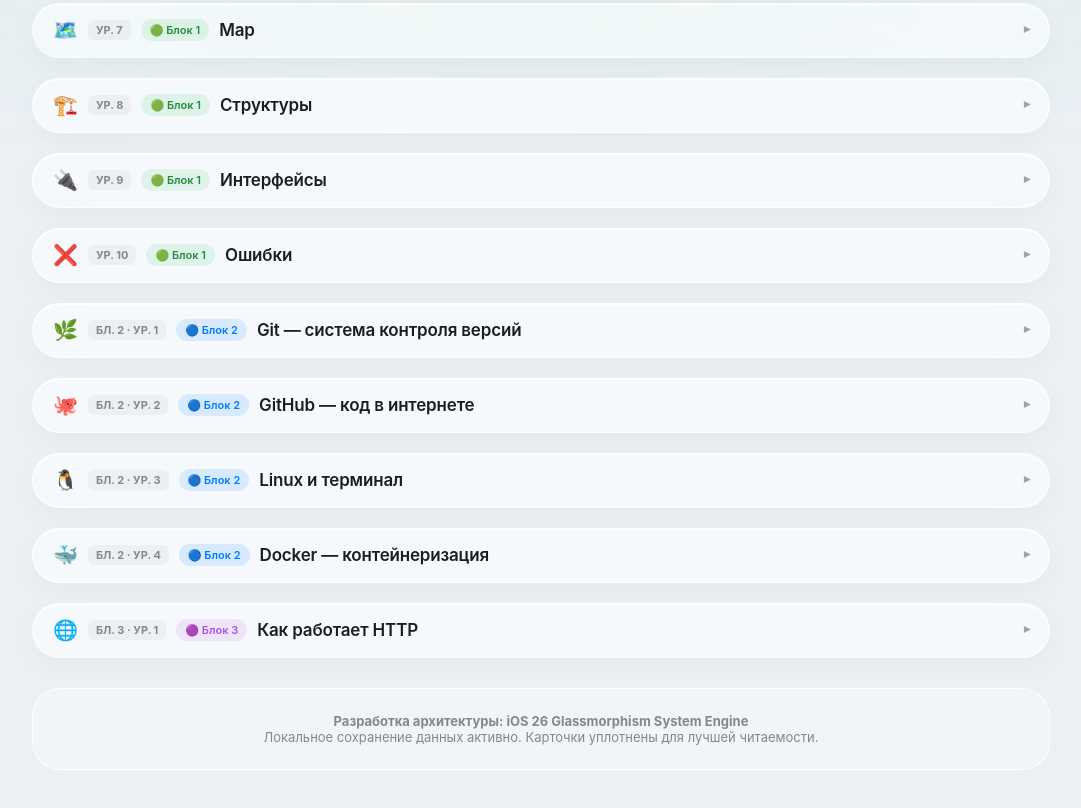
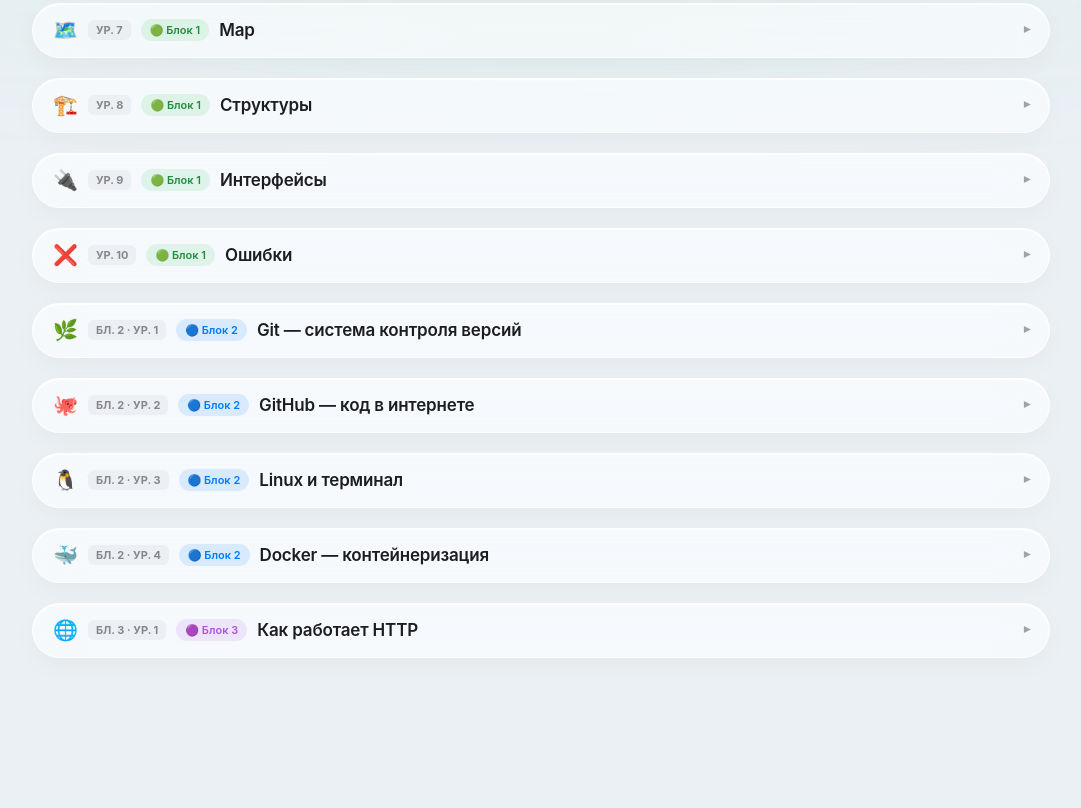
Before and after one commit to dmitrytretyak19/go-notes, a plain HTML site: page index.html in a window 1280 px wide. Shown: the part 1126-1934 px from the top of the page, without its empty margins (99-1180 px from the left). After the commit the page ends 1884 px from the top, so only its background shows below. Drawn offline with Linux system fonts and the light colour scheme.

Commit message:
что изменил

```diff
--- a/index.html
+++ b/index.html
@@ -244,11 +244,6 @@ tr:last-child td { border-bottom: none; }
   </div>
 
   <div id="sections-container"></div>
-
-  <div class="footer">
-    <strong>Разработка архитектуры: iOS 26 Glassmorphism System Engine</strong><br>
-    Локальное сохранение данных активно. Карточки уплотнены для лучшей читаемости.
-  </div>
 </div>
 
 <div class="toast" id="toast_alert">Изменения сохранены!</div>
```
